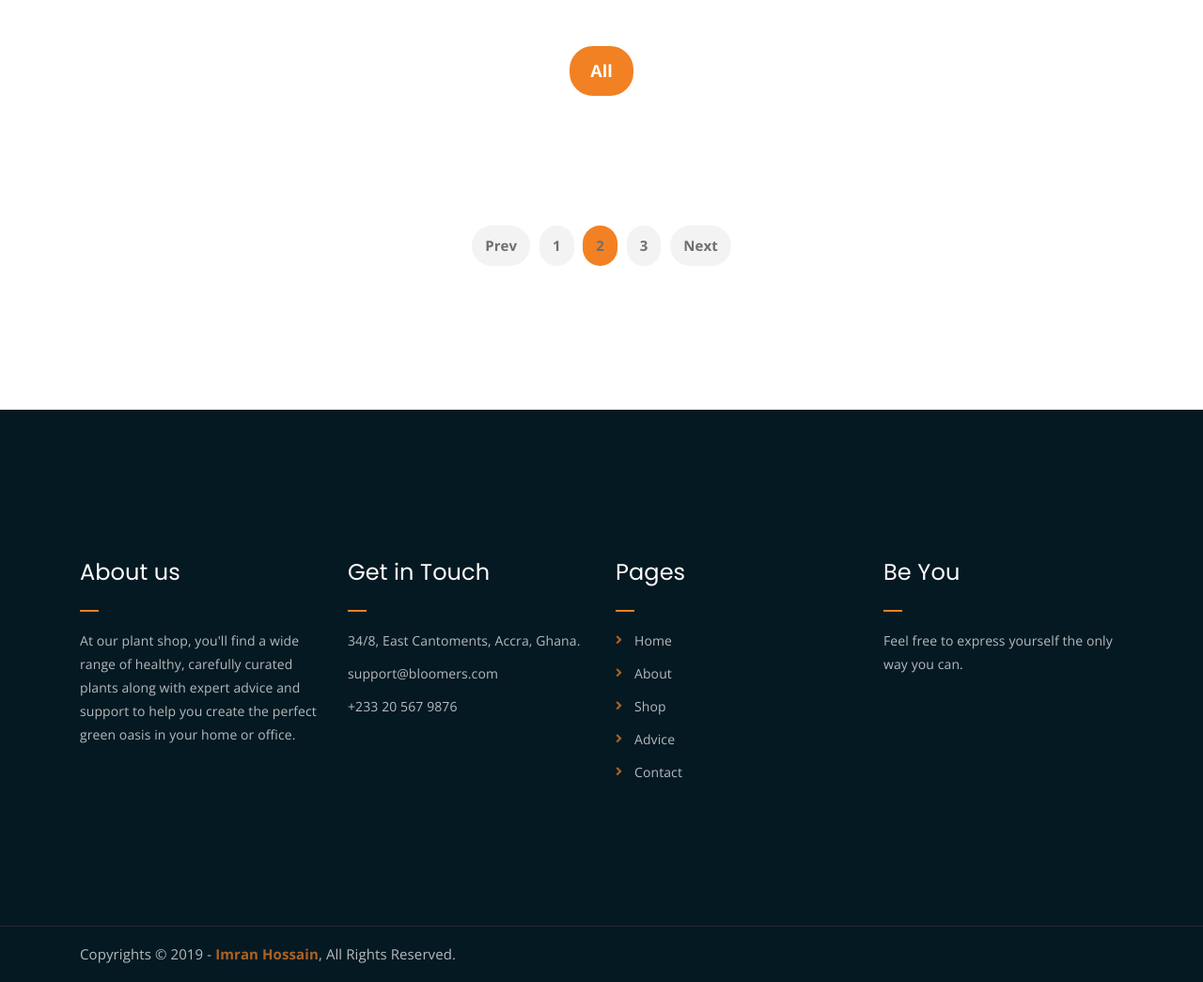
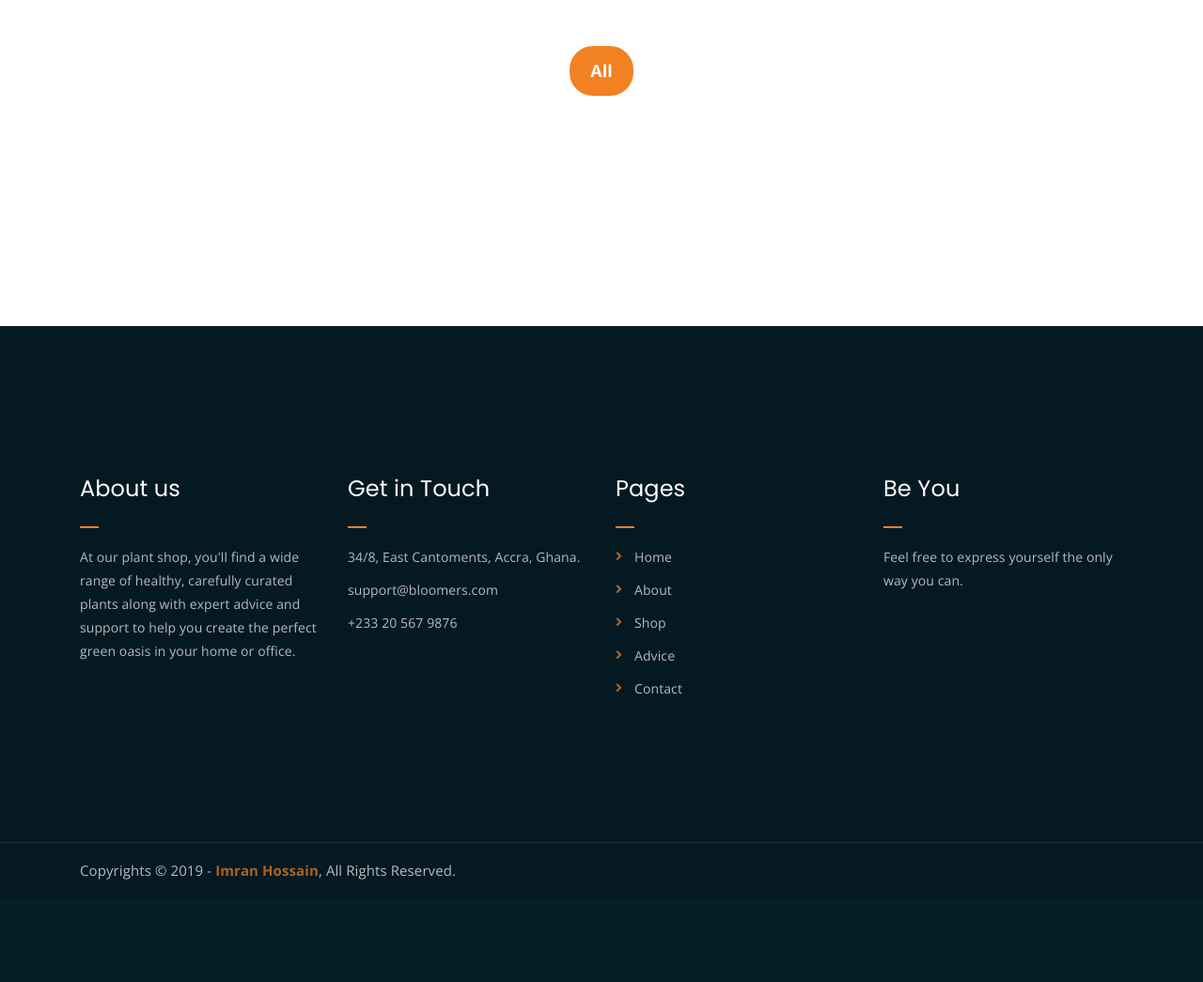
Before and after one commit to PaaK-A/realBloomers, a PHP site: page /view/shop.php in a window 1280 px wide. Shown: the part 567-1612 px from the top of the page at 94% size. After the commit the page ends 1503 px from the top, so only its background shows below. Run offline with PHP 8.4, Linux system fonts and the light colour scheme; the visitor is signed in with stand-in values (Sample User, id 1); data that the repository does not hold is empty; style sheets or scripts are compiled from the project's sources.

Commit message:
quit on pagnation

```diff
--- a/view/shop.php
+++ b/view/shop.php
@@ -120,51 +120,9 @@
 			</div>
 
 
-
-			<div class="row">
-				<div class="col-lg-12 text-center">
-					<div class="pagination-wrap">
-						<ul>
-							<li><a href="#">Prev</a></li>
-							<li><a href="#">1</a></li>
-							<li><a class="active" href="#">2</a></li>
-							<li><a href="#">3</a></li>
-							<li><a href="#">Next</a></li>
-						</ul>
-					</div>
-				</div>
-			</div>
 		</div>
 	</div>
 	<!-- end products -->
-
-	<!-- logo carousel -->
-	<!-- <div class="logo-carousel-section">
-		<div class="container">
-			<div class="row">
-				<div class="col-lg-12">
-					<div class="logo-carousel-inner">
-						<div class="single-logo-item">
-							<img src="../assets/img/company-logos/1.png" alt="">
-						</div>
-						<div class="single-logo-item">
-							<img src="../assets/img/company-logos/2.png" alt="">
-						</div>
-						<div class="single-logo-item">
-							<img src="../assets/img/company-logos/3.png" alt="">
-						</div>
-						<div class="single-logo-item">
-							<img src="../assets/img/company-logos/4.png" alt="">
-						</div>
-						<div class="single-logo-item">
-							<img src="../assets/img/company-logos/5.png" alt="">
-						</div>
-					</div>
-				</div>
-			</div>
-		</div>
-	</div> -->
-	<!-- end logo carousel -->
 
 	<!-- footer -->
 	<?php pagefooter();?>
```
Also changed, not shown: view/advice/all_advice.php (+0 -20 lines).
